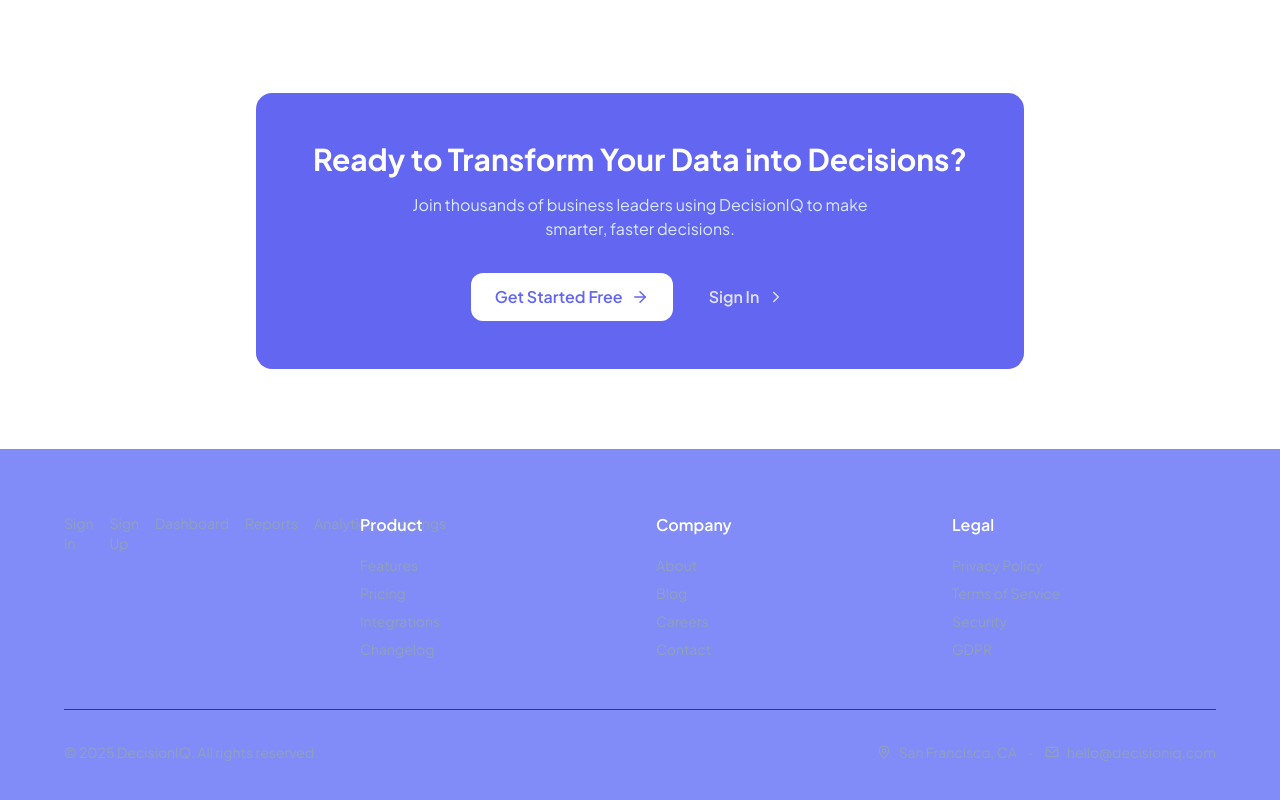
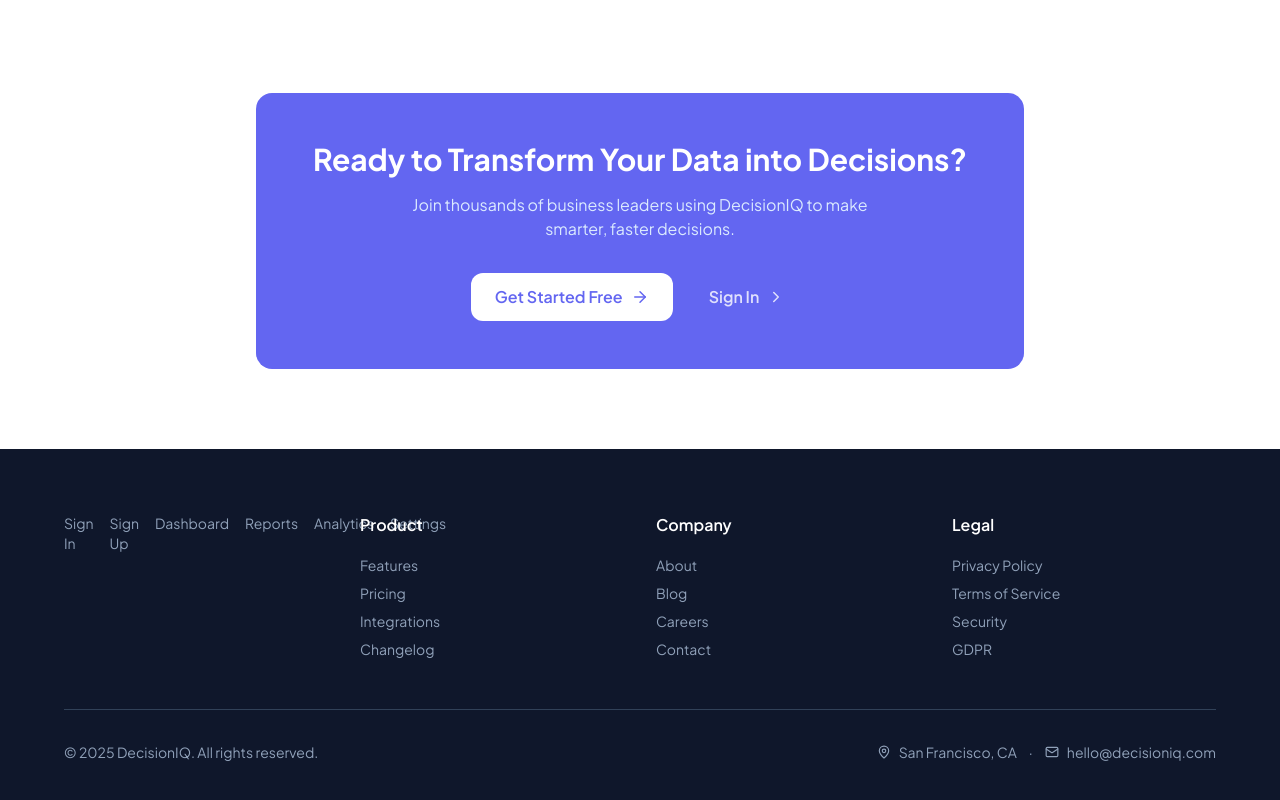
Before and after one commit to Zeeshantariqpkn/DecisionIQ, a React (Vite) app: page / in a window 1280 px wide. Shown: the part 4724-5524 px from the top of the page. Built offline with nearby package versions, Linux system fonts and the light colour scheme.

Commit message:
conductor-sync-2026-08-10--04-09-40

```diff
--- a/src/pages/Landing.tsx
+++ b/src/pages/Landing.tsx
@@ -321,7 +321,7 @@
       </section>
 
       {/* Footer with navigation links */}
-      <footer className="bg-secondary dark:bg-slate-950 text-white py-16 px-4">
+      <footer className="bg-slate-900 dark:bg-slate-950 text-white py-16 px-4">
         <div className="max-w-6xl mx-auto">
           {/* Navigation Links */}
           <div className="grid sm:grid-cols-2 lg:grid-cols-4 gap-8 mb-12">
```
